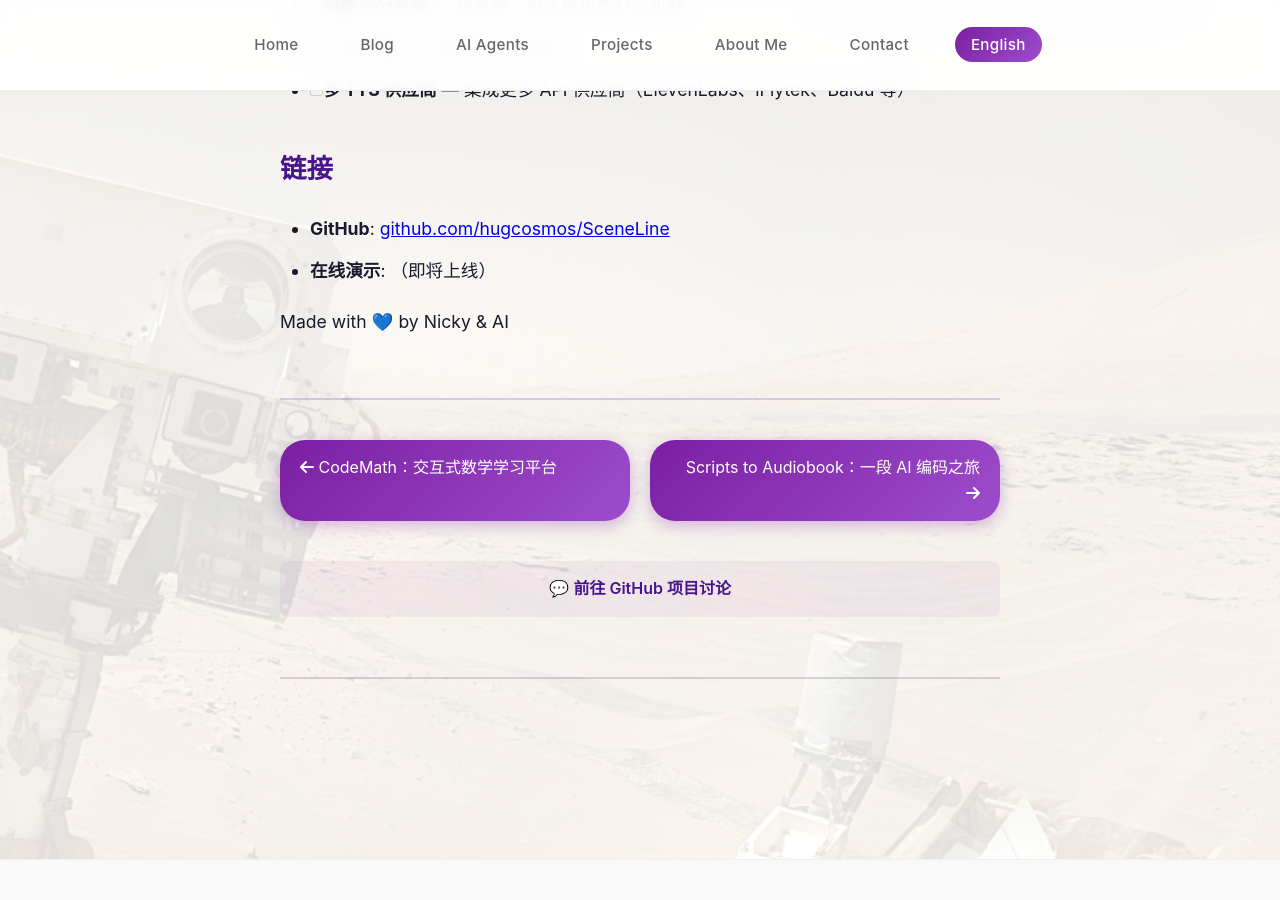
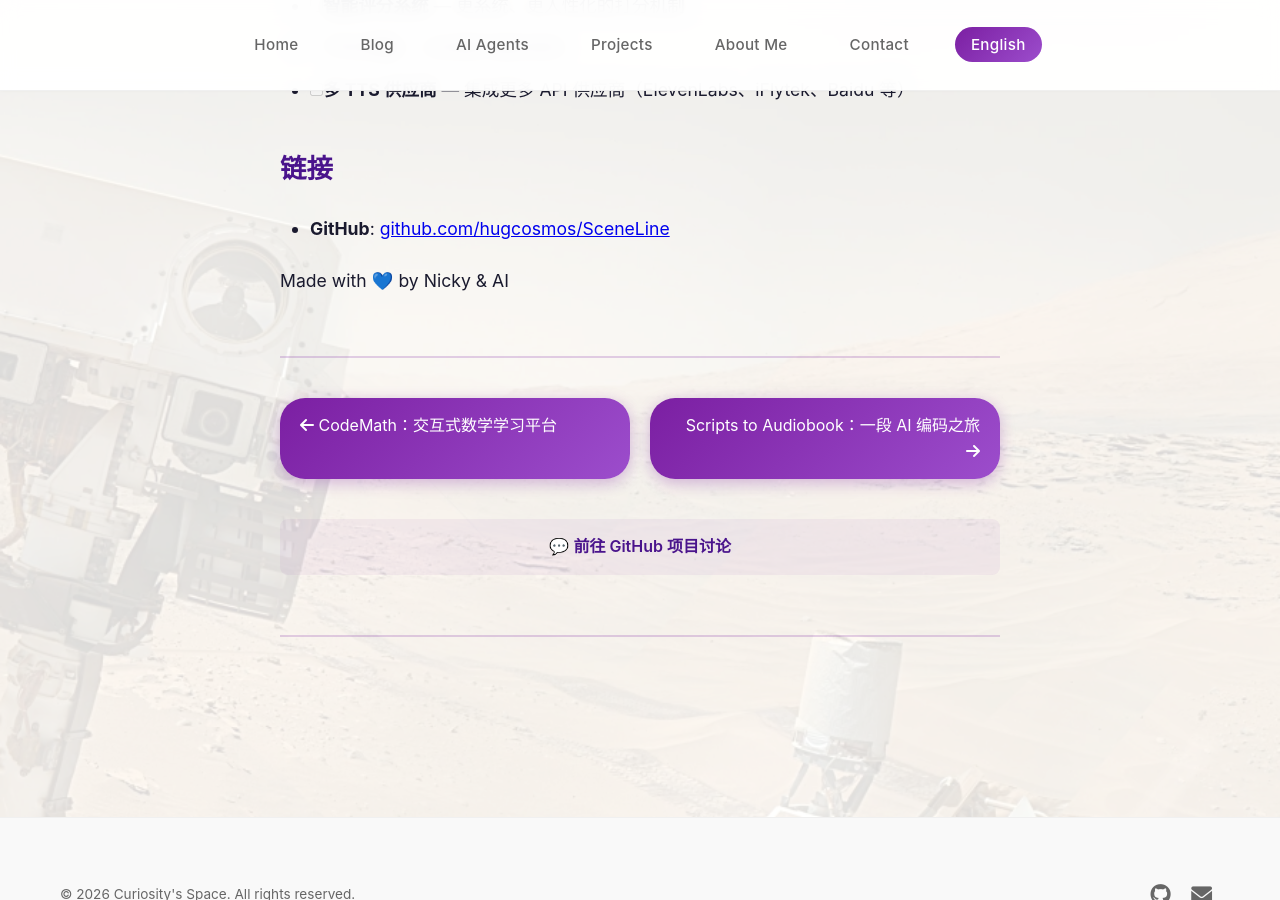
Before and after one commit to nicky-aigc/nicky-aigc.github.io, a Jekyll site: the page built from _posts/2026-03-25-sceneline-dubbing-practice-platform.zh.md, in a window 1280 px wide and 900 px high, scrolled down 4608 px. Built offline with Jekyll 4.4.1, drawn with Linux system fonts in a browser that asks for light colours; comment, search, counter and statistics services are not loaded.

Commit message:
fix: remove 'online demo coming soon' from SceneLine articles

```diff
--- a/_posts/2026-03-25-sceneline-dubbing-practice-platform.zh.md
+++ b/_posts/2026-03-25-sceneline-dubbing-practice-platform.zh.md
@@ -129,7 +129,6 @@ MIT License — 完全开源，欢迎贡献。
 ## 链接
 
 - **GitHub**: [github.com/hugcosmos/SceneLine](https://github.com/hugcosmos/SceneLine)
-- **在线演示**: （即将上线）
 
 
 
```
Also changed, not shown: _posts/2026-03-25-sceneline-dubbing-practice-platform.en.md (+0 -1 lines).
